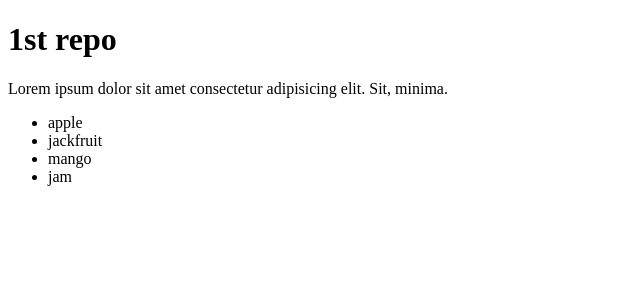
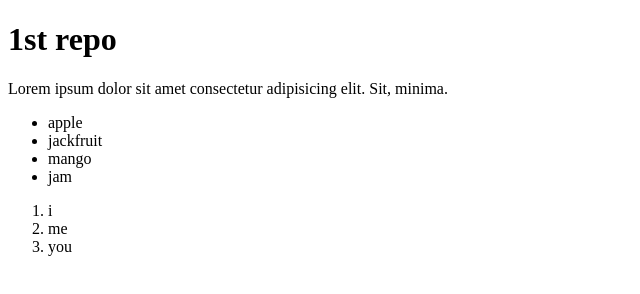
Before and after one commit to Gourab-Biswas-Antu/ph-1st-repo, a plain HTML site: page index.html in a window 1280 px wide. Shown: the whole page, without its empty margins (0-640 px from the left). Drawn offline with Linux system fonts and the light colour scheme.

Commit message:
new ordered list addded

```diff
--- a/index.html
+++ b/index.html
@@ -14,5 +14,10 @@
         <li>mango</li>
         <li>jam</li>
     </ul>
+    <ol>
+        <li>i</li>
+        <li>me</li>
+        <li>you</li>
+    </ol>
 </body>
 </html>
```
